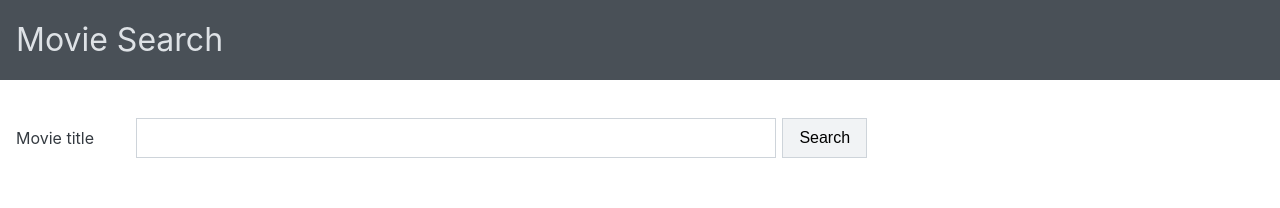
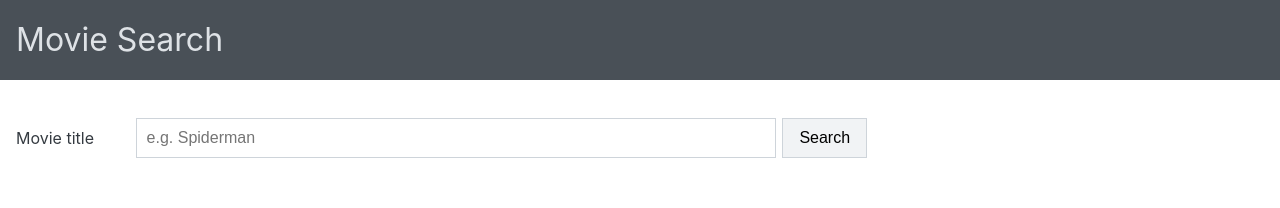
Before and after one commit to DarekPobozniak/movie-search, a website built with webpack: page src/index.html in a window 1280 px wide. Shown: the top 208 px of the page. Built offline with nearby package versions, Linux system fonts and the light colour scheme.

Commit message:
Add hint placeholder to search input

```diff
--- a/src/index.html
+++ b/src/index.html
@@ -16,7 +16,7 @@
     <main class="page-content">
       <form class="search-form wrapper">
         <label for="search-word" class="search-form__label">Movie title</label>
-        <input type="search" id="search-word" name="world" class="search-form__input">
+        <input type="search" id="search-word" name="world" class="search-form__input" placeholder="e.g. Spiderman">
         <button type="submit" class="search-form__button">Search</button>
       </form>
 
```
